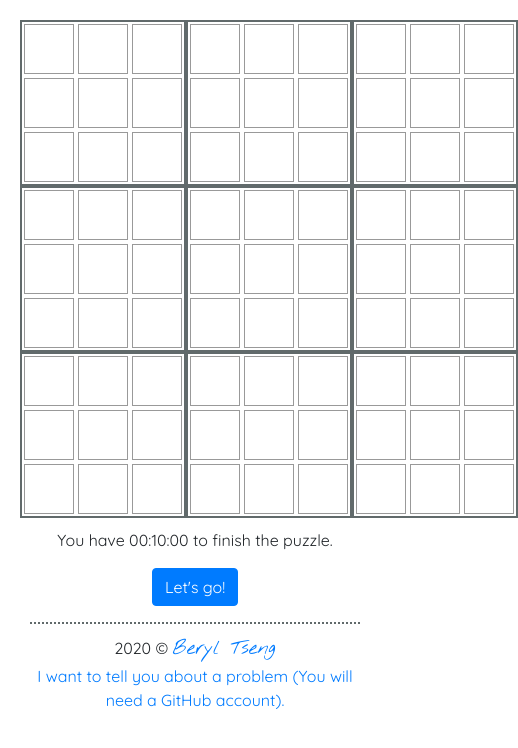
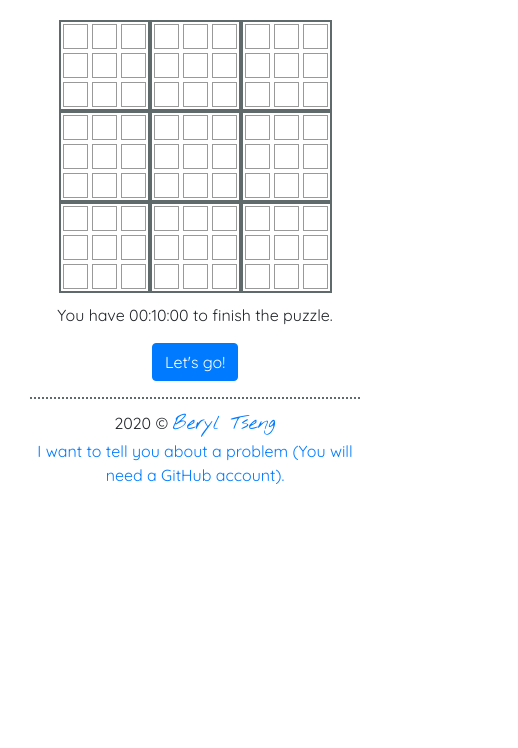
Before and after one commit to beryltseng/sudoku, a React (Create React App) app: page / in a window 390 px wide. Shown: the top 748 px of the page, 518 px wide, since content can reach past the window. Built offline with nearby package versions, Linux system fonts and the light colour scheme.

Commit message:
updated to handle iphone6s

```diff
--- a/src/index.css
+++ b/src/index.css
@@ -20,9 +20,9 @@ code {
 .square {
   background: #fff;
   border: 1px solid #999;
-  font-size: 25px;
-  width: 50px;
-  height: 50px;
+/*  font-size: 25px;*/
+/*  width: 50px;
+  height: 50px;*/
   margin: 2px;
   padding: 2px;
   text-align: center;
@@ -77,3 +77,20 @@ code {
   font-size: 20px;
   font-family: 'Nothing You Could Do', cursive;
 }
+
+
+@media (min-width: 540px) {
+  .square {
+    font-size: 25px;
+    width: 50px;
+    height: 50px;
+  }
+}
+
+@media (max-width: 539px) {
+  .square {
+    font-size: 15px;
+    width: 25px;
+    height: 25px;
+  }
+}
```
